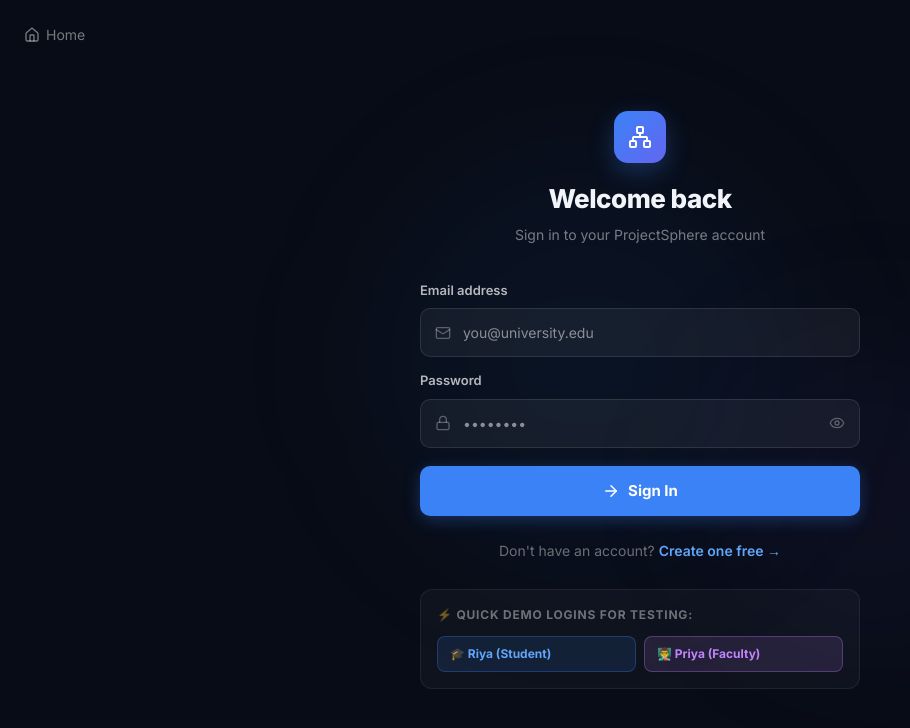
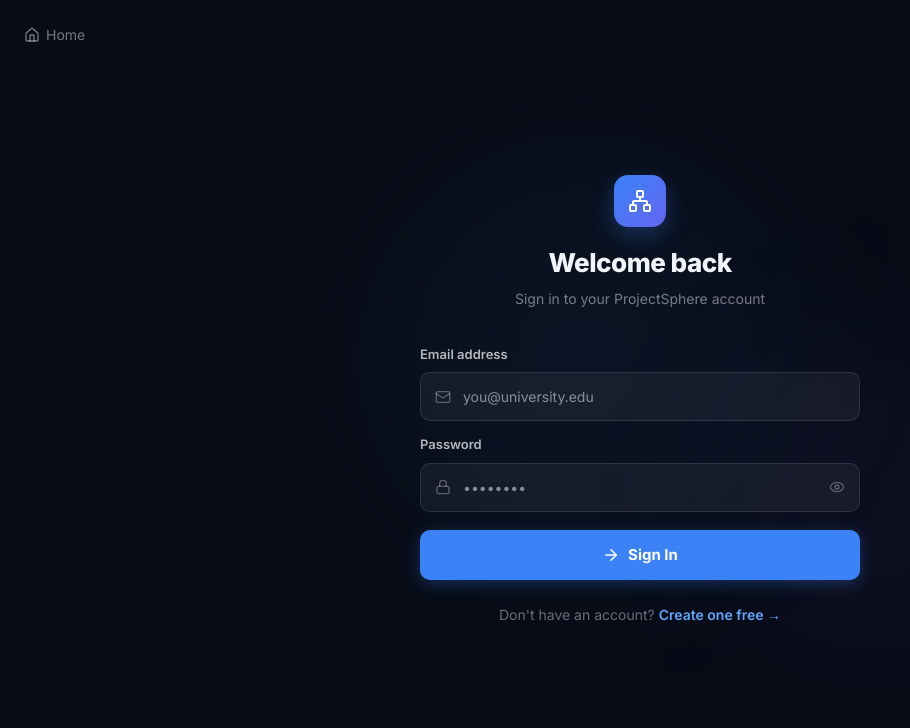
Before and after one commit to ChandanaNedium/ProjectSphere, a Next.js app: page /login in a window 1280 px wide. Shown: the top 728 px of the page, without its empty margins (0-910 px from the left). Built offline with nearby package versions, Linux system fonts and the light colour scheme.

Commit message:
Remove demo buttons from login page

```diff
--- a/src/app/login/page.tsx
+++ b/src/app/login/page.tsx
@@ -149,43 +149,6 @@
           <Link href="/register" style={{ color: '#60a5fa', fontWeight: 600, textDecoration: 'none' }}>Create one free →</Link>
         </p>
 
-        {/* Quick Demo Logins */}
-        <div style={{ marginTop: 28, padding: '16px', borderRadius: 12, background: 'rgba(255,255,255,0.03)', border: '1px solid rgba(255,255,255,0.07)' }}>
-          <p style={{ fontSize: 12, fontWeight: 700, color: 'rgba(255,255,255,0.4)', textTransform: 'uppercase', letterSpacing: 0.8, marginBottom: 12 }}>
-            ⚡ Quick Demo Logins for Testing:
-          </p>
-          <div style={{ display: 'grid', gridTemplateColumns: 'repeat(2, 1fr)', gap: 8 }}>
-            <button
-              type="button"
-              onClick={() => {
-                loginUser('riya@demo.com', 'demo1234')
-                router.push('/dashboard')
-              }}
-              style={{
-                padding: '8px 12px', borderRadius: 8, background: 'rgba(59,130,246,0.12)',
-                border: '1px solid rgba(59,130,246,0.3)', color: '#60a5fa', fontSize: 12, fontWeight: 700,
-                cursor: 'pointer', textAlign: 'left',
-              }}
-            >
-              🎓 Riya (Student)
-            </button>
-            <button
-              type="button"
-              onClick={() => {
-                loginUser('priya@demo.com', 'demo1234')
-                router.push('/dashboard')
-              }}
-              style={{
-                padding: '8px 12px', borderRadius: 8, background: 'rgba(192,132,252,0.12)',
-                border: '1px solid rgba(192,132,252,0.3)', color: '#c084fc', fontSize: 12, fontWeight: 700,
-                cursor: 'pointer', textAlign: 'left',
-              }}
-            >
-              👨‍🏫 Priya (Faculty)
-            </button>
-          </div>
-        </div>
-
 
       </div>
 
```
